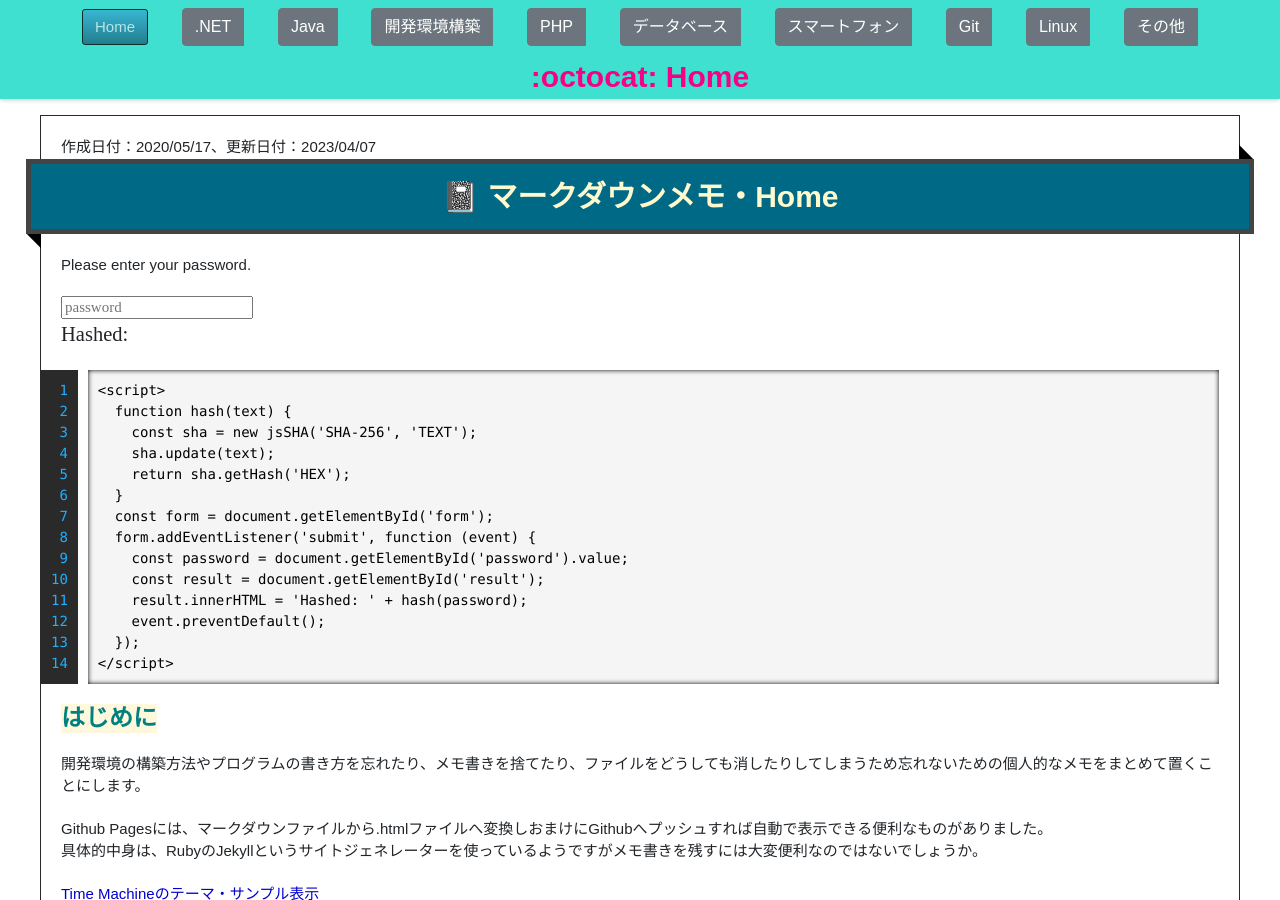
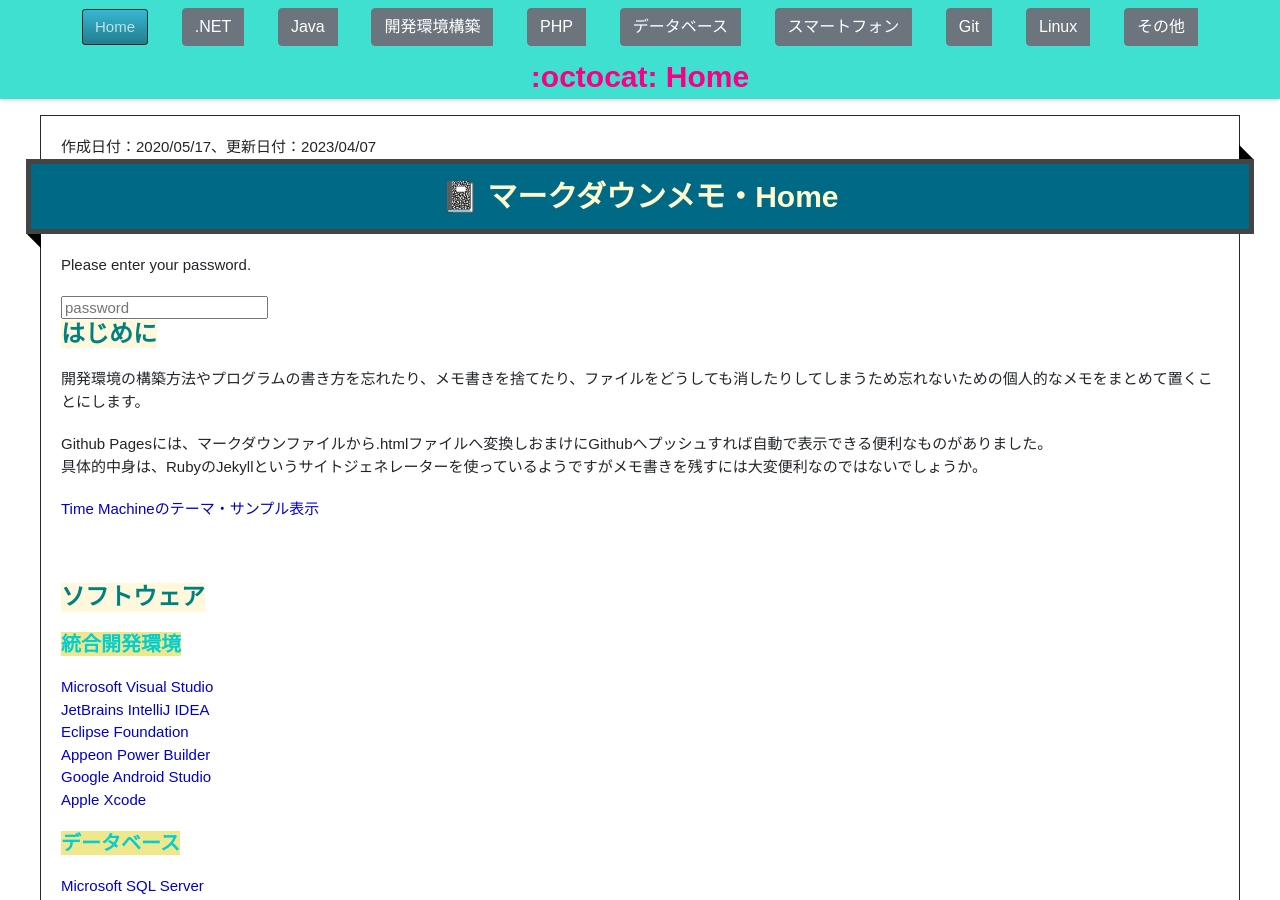
Before and after one commit to entrance-to-develop06/entrance-to-develop06.github.io, a Jekyll site: the page built from index.md, in a window 1280 px wide and 900 px high. Built offline with Jekyll 4.4.1, drawn with Linux system fonts in a browser that asks for light colours; nearby versions of some CDN libraries; emoji names are drawn with the system emoji font.

Commit message:
Win250727

```diff
--- a/index.md
+++ b/index.md
@@ -8,23 +8,8 @@ lastmod: "2023/04/07"
 
 <form id="form">
       <p id="message">Please enter your password.</p>
-      <input type="text" placeholder="password" id="password" style="font-family: 'Roboto Mono';">
-      <p id="result" style="text-align: left; font-family: 'Roboto Mono'; font-size: 20.5px;">Hashed: </p>
-    </form>
-    <script>
-      function hash(text) {
-        const sha = new jsSHA('SHA-256', 'TEXT');
-        sha.update(text);
-        return sha.getHash('HEX');
-      }
-      const form = document.getElementById('form');
-      form.addEventListener('submit', function (event) {
-        const password = document.getElementById('password').value;
-        const result = document.getElementById('result');
-        result.innerHTML = 'Hashed: ' + hash(password);
-        event.preventDefault();
-      });
-    </script>
+      <input type="password" placeholder="password" id="password">
+</form>
 
 ## はじめに
 開発環境の構築方法やプログラムの書き方を忘れたり、メモ書きを捨てたり、ファイルをどうしても消したりしてしまうため忘れないための個人的なメモをまとめて置くことにします。
```
